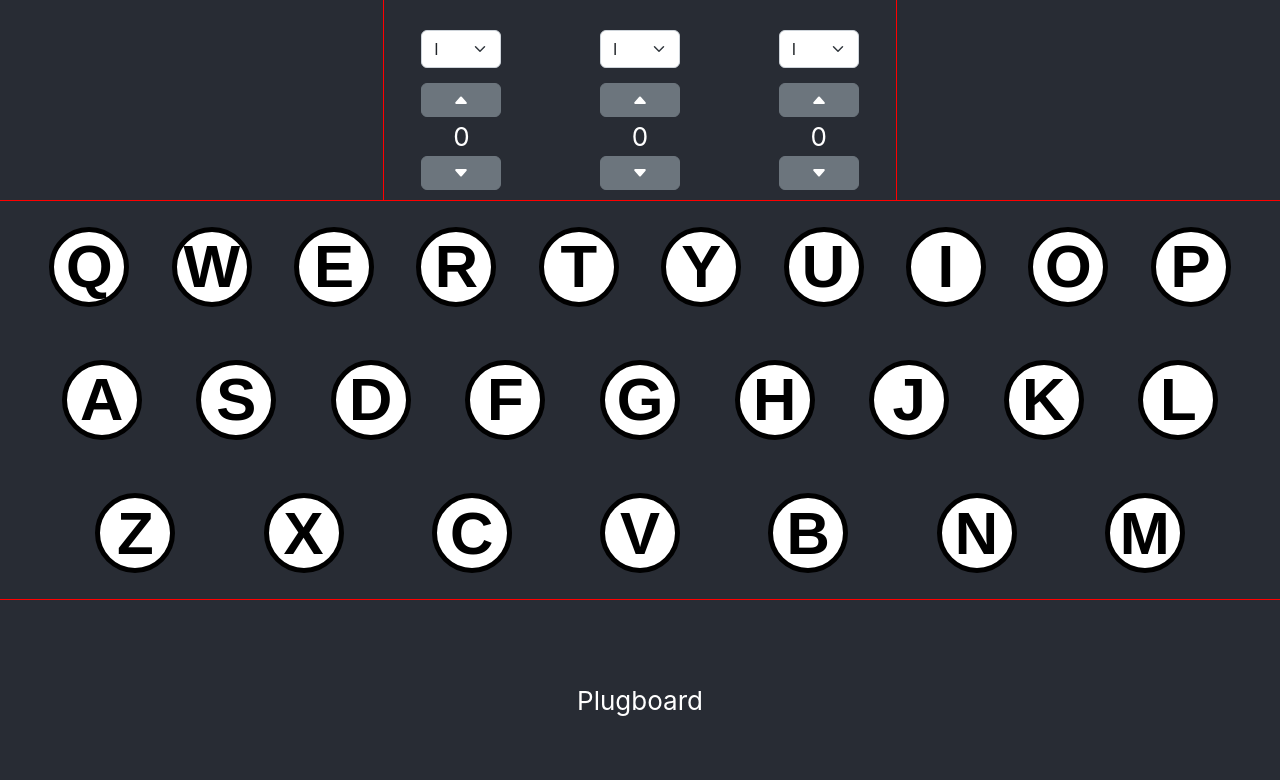
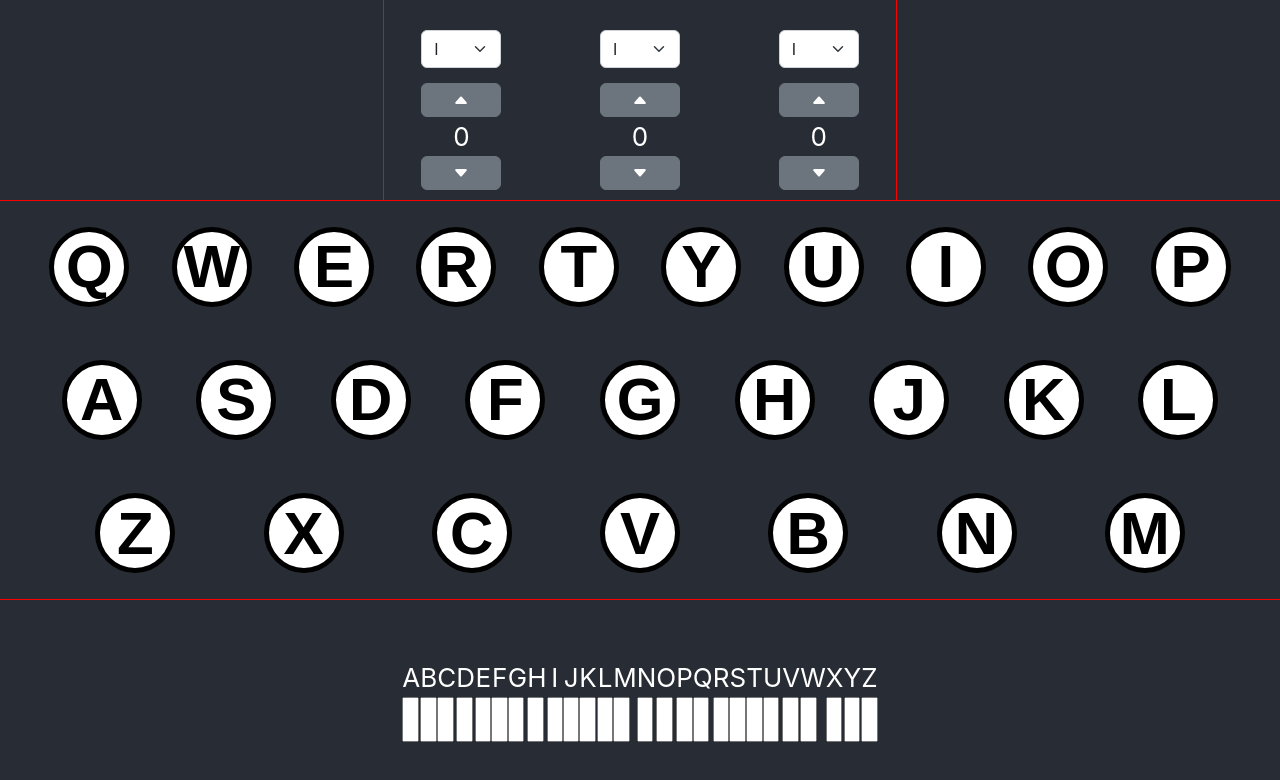
Before and after one commit to luishong07/Enigma-Replica, a React (Create React App) app: page / in a window 1280 px wide. Shown: the top 780 px of the page. Built offline with nearby package versions, Linux system fonts and the light colour scheme.

Commit message:
started the plugboard input and layout

```diff
--- a/src/App.tsx
+++ b/src/App.tsx
@@ -5,7 +5,7 @@ import Rotors from "./Rotors";
 import Plugboard from "./Plugboard";
 
 const App: React.FC = () => {
-	const letters = /^[a-zA-Z]$/
+	const letters: RegExp = /^[a-zA-Z]$/
 	const [input, setInput] = useState<string>("")
 	const [isKeyUp, setIsKeyUp] = useState<boolean>(false)
 	const [rightPosition, setRightPosition] = useState<number>(0)
--- a/src/Lampboard.tsx
+++ b/src/Lampboard.tsx
@@ -10,9 +10,9 @@ interface Props {
 }
 
 const Lampboard: React.FC<Props> = ({ encryptedLetter, isKeyUp }: Props) => {
-    const firstRow = ["Q", "W", "E", "R", "T", "Y", "U", "I", "O", "P"]
-    const secondRow = ["A", "S", "D", "F", "G", "H", "J", "K", "L"]
-    const thirdRow = ["Z", "X", "C", "V", "B", "N", "M"]
+    const firstRow: string[] = ["Q", "W", "E", "R", "T", "Y", "U", "I", "O", "P"]
+    const secondRow: string[] = ["A", "S", "D", "F", "G", "H", "J", "K", "L"]
+    const thirdRow: string[] = ["Z", "X", "C", "V", "B", "N", "M"]
 
     useEffect(() => {
         // console.log('onMount')
--- a/src/Plugboard.css
+++ b/src/Plugboard.css
@@ -3,9 +3,27 @@
     background-color: #282c34;
     min-height: 25vh;
     display: flex;
-    flex-direction: column;
+    flex-direction: row;
     align-items: center;
     justify-content: center;
     font-size: calc(10px + 2vmin);
     color: white;
 }
+
+.plugboard-top{
+    outline:  red solid 1px;
+
+}
+.plugboard-bottom{
+    outline:  red solid 1px;
+
+}
+.letter-pair-container{
+    display: flex;
+    flex-direction: column;
+    /* justify-content: space-evenly; */
+
+}
+.letter-pair-container > input{
+    width: 1ch;
+}
--- a/src/Plugboard.tsx
+++ b/src/Plugboard.tsx
@@ -1,11 +1,27 @@
+import React from "react"
 import "./Plugboard.css"
 
-const Plugboard = () => {
-
+const Plugboard: React.FC = () => {
+    const alphabet: string[] = ["A","B","C","D","E","F","G","H","I","J","K","L","M","N","O","P","Q","R","S","T","U","V","W","X","Y","Z"];
 
     return (
         <div className="plugboard-container">
-            Plugboard
+            {/* <div className="plugboard-top">
+                Top
+            </div>
+            <div className="plugboard-bottom">
+                Bottom
+            </div> */}
+            {
+                alphabet.map(letter =>{
+                    return <div className="letter-pair-container">
+                        <div>{letter}</div>
+                        <input  pattern="{1}"/>
+                    </div>
+                })
+            }
+
+
         </div>
     )
 }
```
